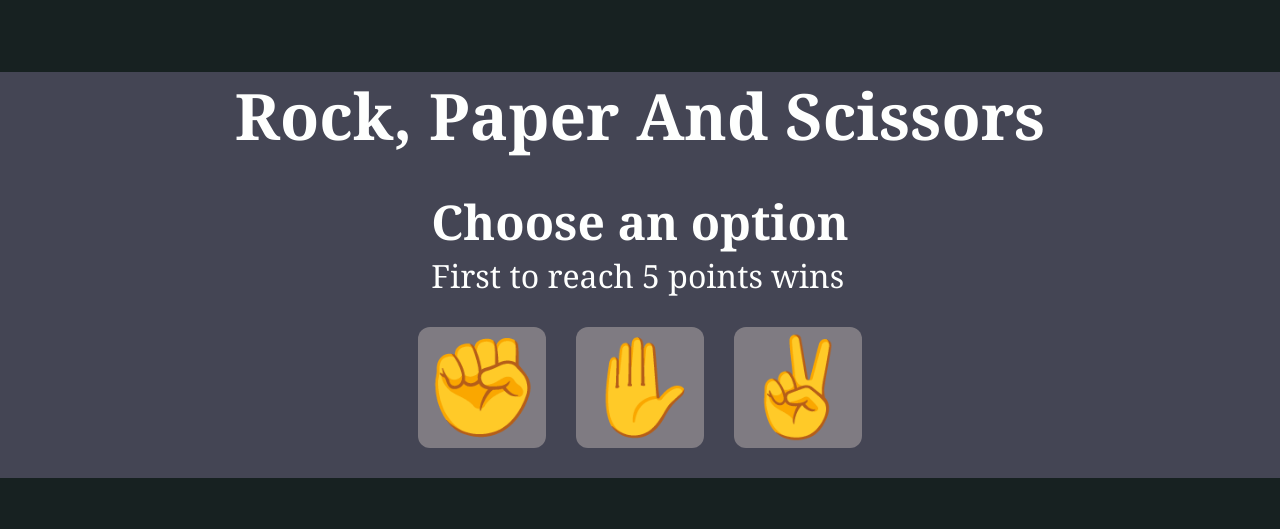
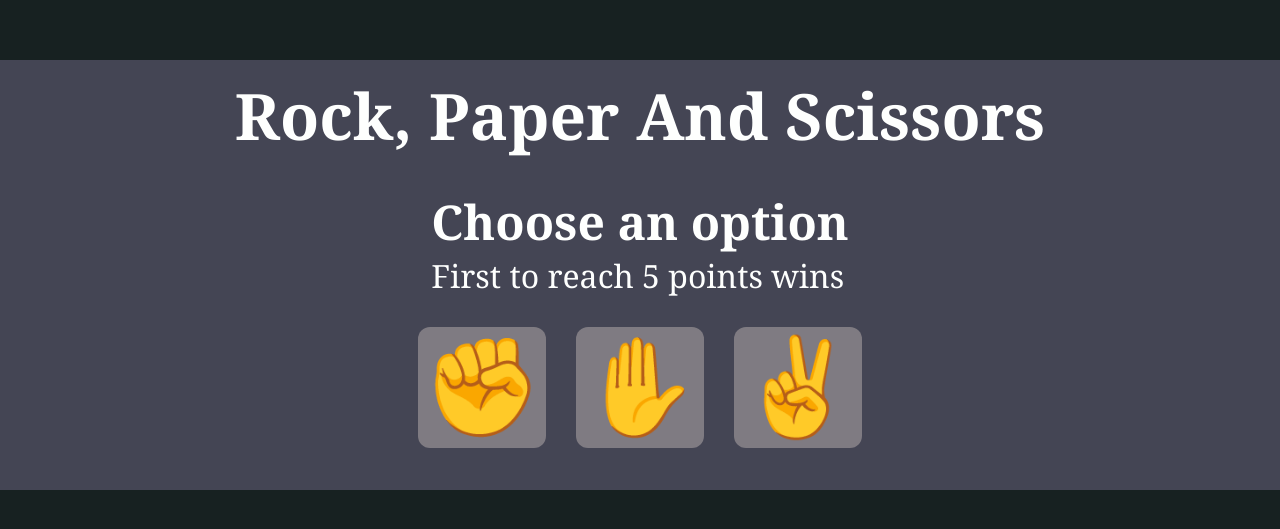
Before and after one commit to AderitoMarrime/rock-paper-scissors, a plain HTML site: page index.html in a window 1280 px wide. Shown: the part 125-654 px from the top of the page. Drawn offline with Linux system fonts and the light colour scheme.

Commit message:
add padding

```diff
--- a/assets/style.css
+++ b/assets/style.css
@@ -29,6 +29,7 @@ body {
     align-items: center;
     width: 100%;
     background-color: #444554;
+    padding: 12px 0;
 }
 
 h1,
```
